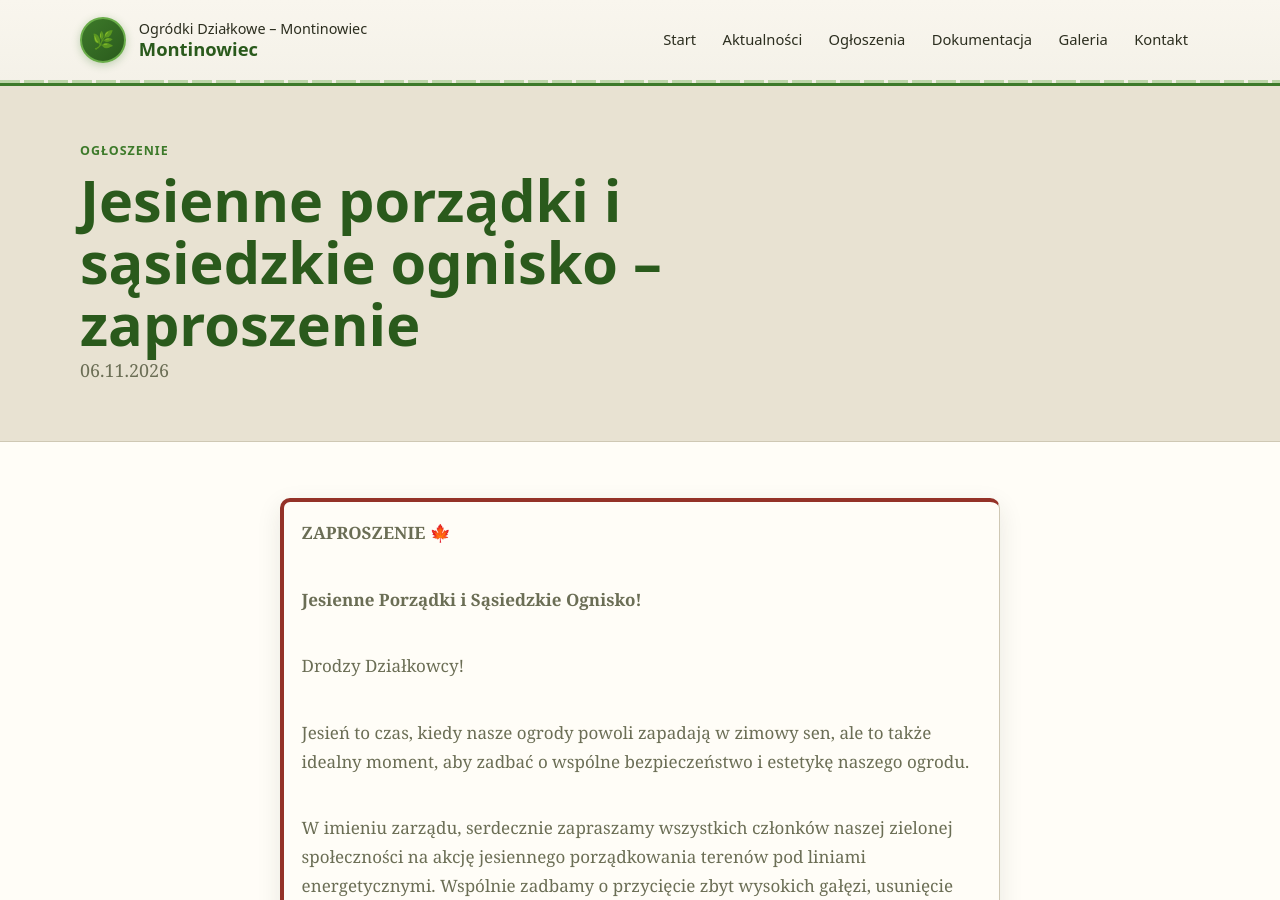
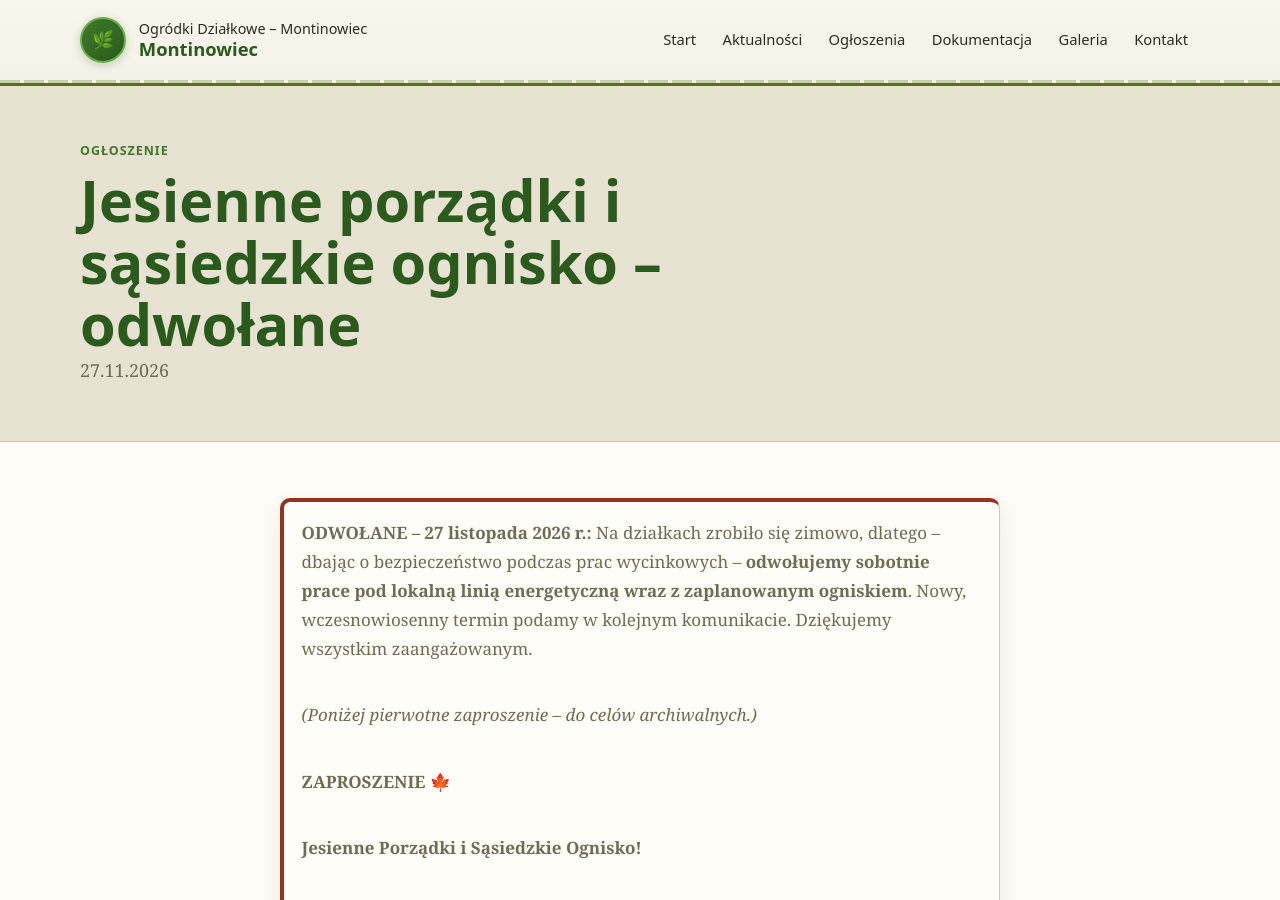
Before and after one commit to brxie/montin-page, a Jekyll site: the page built from _announcements/2026-11-06-jesienne-porzadki-i-ognisko.md, in a window 1280 px wide and 900 px high. Built offline with Jekyll 4.4.1, drawn with Linux system fonts in a browser that asks for light colours.

Commit message:
Odwołaj jesienne porządki i ognisko (28.11.2026) – zimowe warunki, nowy termin wiosną

```diff
--- a/_announcements/2026-11-06-jesienne-porzadki-i-ognisko.md
+++ b/_announcements/2026-11-06-jesienne-porzadki-i-ognisko.md
@@ -1,12 +1,16 @@
 ---
-title: "Jesienne porządki i sąsiedzkie ognisko – zaproszenie"
-date: 2026-11-06
+title: "Jesienne porządki i sąsiedzkie ognisko – odwołane"
+date: 2026-11-27
 type: "Ogłoszenie"
 level: "important"
-description: "Zaproszenie na akcję jesiennego porządkowania terenów pod liniami energetycznymi oraz sąsiedzkie ognisko integracyjne. Sobota, 28 listopada 2026 r., start o 09:00 przy bramie górnej (parking obok zbiornika wody); ognisko od ok. 14:00."
+description: "AKTUALIZACJA (27.11): sobotnie prace wycinkowe pod linią energetyczną oraz ognisko zostały odwołane ze względów bezpieczeństwa (zimowe warunki). Nowy, wczesnowiosenny termin podamy w kolejnym komunikacie."
 slug: jesienne-porzadki-i-ognisko-2026
 permalink: /ogloszenia/jesienne-porzadki-i-ognisko-2026/
 ---
+
+> **ODWOŁANE – 27 listopada 2026 r.:** Na działkach zrobiło się zimowo, dlatego – dbając o bezpieczeństwo podczas prac wycinkowych – **odwołujemy sobotnie prace pod lokalną linią energetyczną wraz z zaplanowanym ogniskiem**. Nowy, wczesnowiosenny termin podamy w kolejnym komunikacie. Dziękujemy wszystkim zaangażowanym.
+
+*(Poniżej pierwotne zaproszenie – do celów archiwalnych.)*
 
 **ZAPROSZENIE 🍁**
 
```
